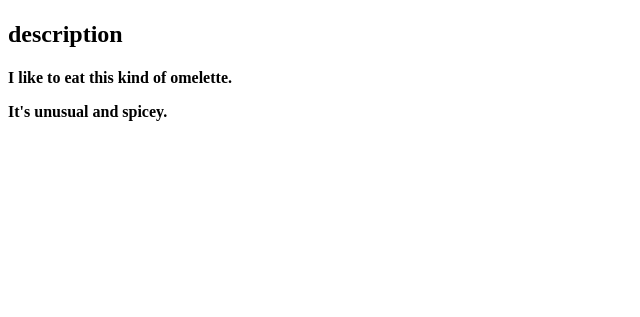
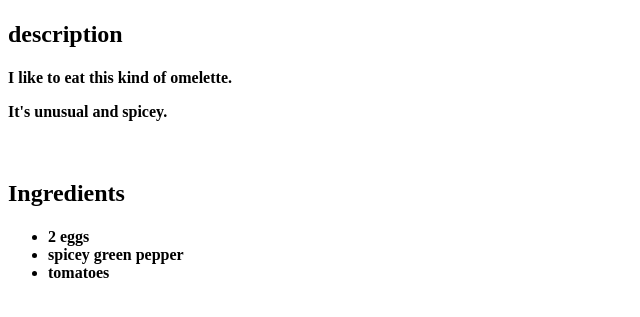
Before and after one commit to tomabulash/odin-recipes, a plain HTML site: page recipes/tomato_filled_omelette.html in a window 1280 px wide. Shown: the part 99-416 px from the top of the page, without its empty margins (0-640 px from the left). Drawn offline with Linux system fonts and the light colour scheme.

Commit message:
add ingredients

```diff
--- a/recipes/tomato_filled_omelette.html
+++ b/recipes/tomato_filled_omelette.html
@@ -16,6 +16,14 @@
         <p>It's unusual and spicey.</p>
     </h4>
     <br>
+    <h2>Ingredients</h2>
+    <h4>
+        <ul>
+            <li>2 eggs</li>
+            <li>spicey green pepper</li>
+            <li>tomatoes</li>
+        </ul>
+    </h4>
 
 </body>
 </html>
```
